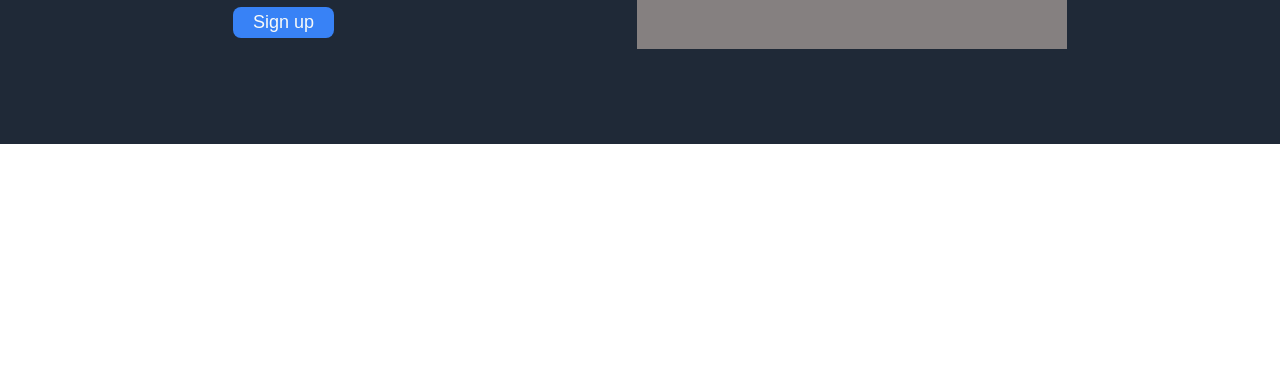
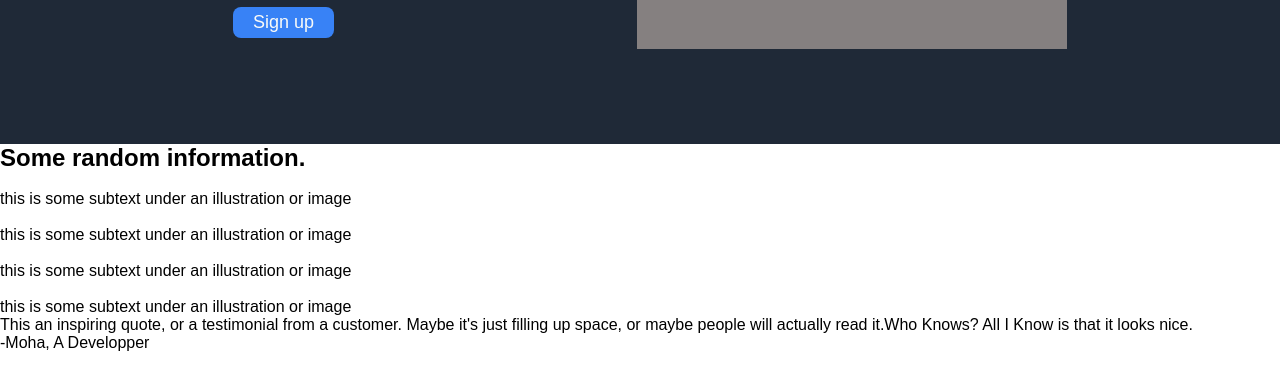
Before and after one commit to moha-kun/landingPage, a plain HTML site: page index.html in a window 1280 px wide. Shown: the part 316-704 px from the top of the page. Drawn offline with Linux system fonts and the light colour scheme.

Commit message:
Update index.html

```diff
--- a/index.html
+++ b/index.html
@@ -30,6 +30,38 @@
         <div class="rightHero"><img src="" alt="this is a placeholder for an image"></div>
     </div>
 
+    <div class="information">
+        <h2>Some random information.</h2>
+        <div class="container">
+            <div class="image">
+                <img src="" alt="">
+                <p>this is some subtext under an illustration or image</p>
+            </div>
+            <div class="image">
+                <img src="" alt="">
+                <p>this is some subtext under an illustration or image</p>
+            </div>
+            <div class="image">
+                <img src="" alt="">
+                <p>this is some subtext under an illustration or image</p>
+            </div>
+            <div class="image">
+                <img src="" alt="">
+                <p>this is some subtext under an illustration or image</p>
+            </div>
+        </div>
+    </div>
+
+    <div class="quotation">
+        <div class="container">
+            <p class="quote">This an inspiring quote, or a testimonial from a customer. Maybe it's just filling up
+                space, or
+                maybe people
+                will actually read it.Who Knows? All I Know is that it looks nice.</p>
+            <p class="say">-Moha, A Developper</p>
+        </div>
+    </div>
+
 </body>
 
 </html>
```
